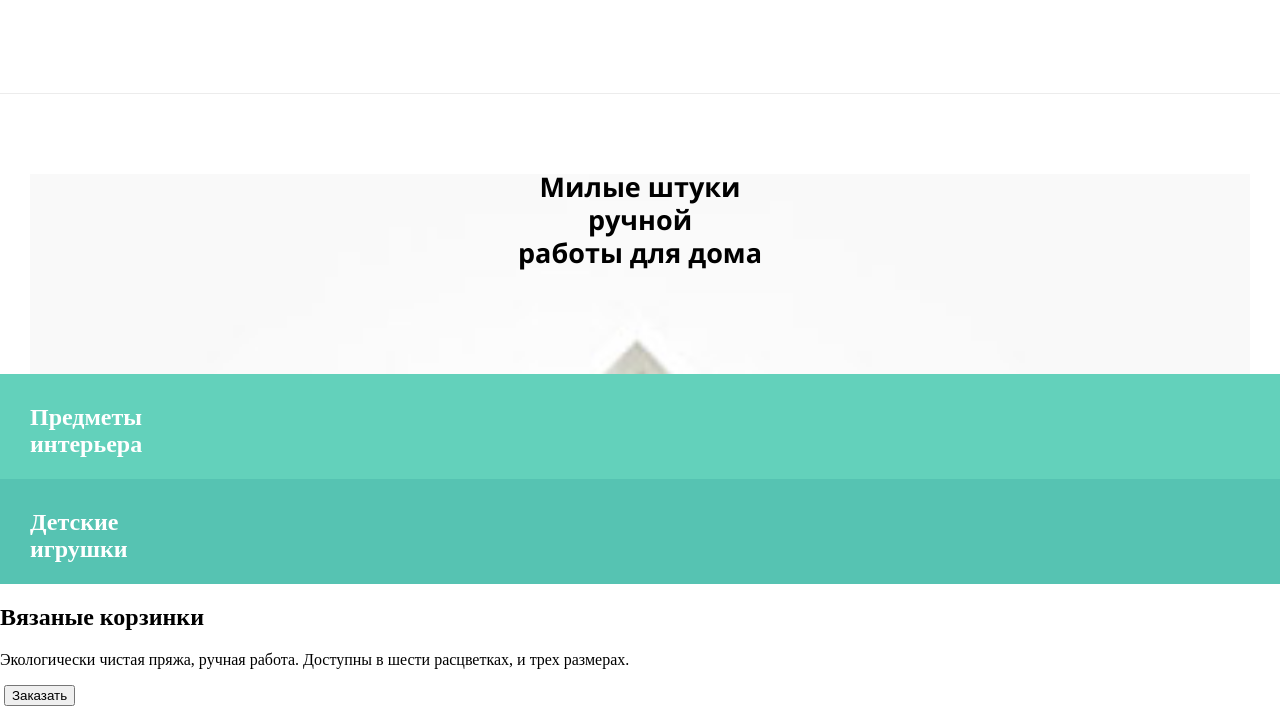
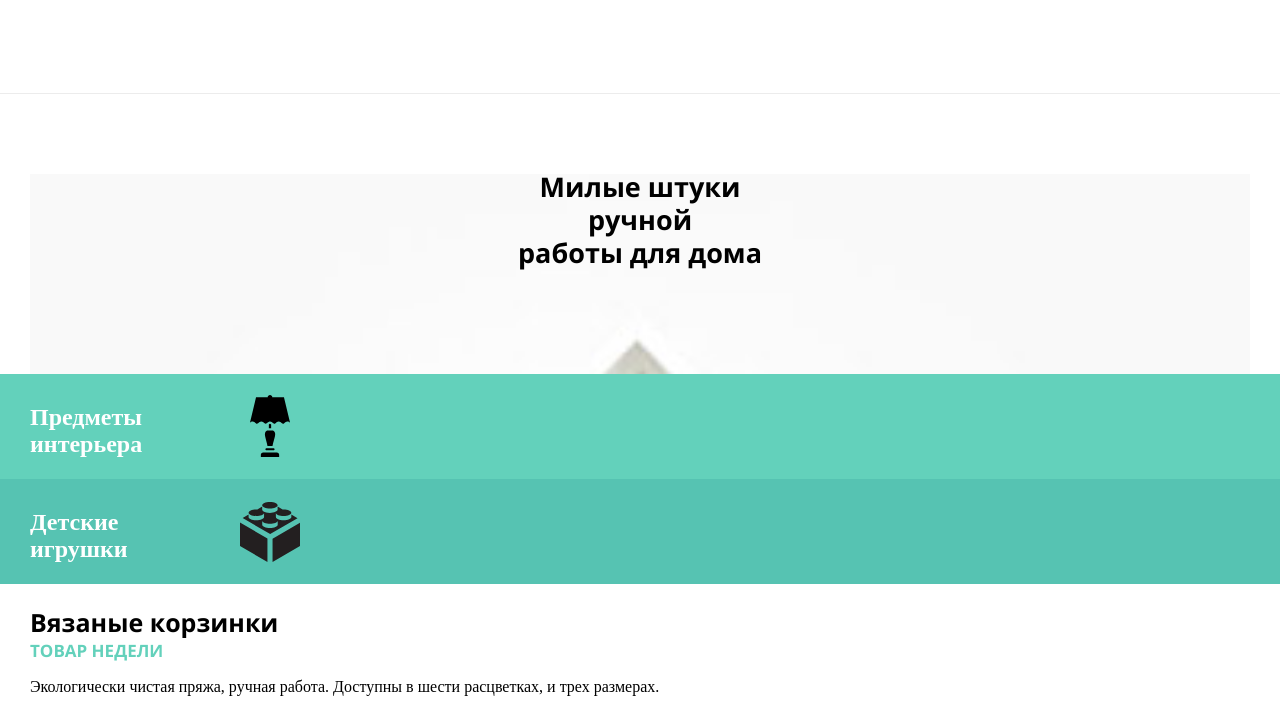
Before and after one commit to idanyviat/873075-mishka-18, a website: page source/index.html in a window 1280 px wide. Shown: the top 709 px of the page. Drawn offline with nearby package versions, Linux system fonts and the light colour scheme; files that its build step writes are made by us from their sources.

Commit message:
Добавлены исправления в верстку, добавлены комментарии для страниц в качестве TODOO, добавлены частично стили для элиментов #2

```diff
--- a/source/index.html
+++ b/source/index.html
@@ -2,6 +2,7 @@
 <html lang="ru">
   <head>
     <meta charset="utf-8">
+    <meta name="viewport" content="width=device-width, initial-scale=1.0">
     <title>HTML Academy: Мишка</title>
     <link href="css/style.css" rel="stylesheet">
   </head>
@@ -27,14 +28,16 @@
           </div>
           <div class="promo-card">
               <span class="promo-card__block promo-card__block-first">
-                <h2 class="promo-card__block promo-card__block-h2">Предметы  интерьера</h2>
-                <img class="promo-card__block promo-card__block-img" href="./img/icon-interior.svg">
+                <h2 class="promo-card__block promo-card__block-h2">
+                  Предметы  интерьера
+                </h2>
               </span>
           </div>
           <div class="promo-card">
             <span class="promo-card__block promo-card__block-second">
-              <h2 class="promo-card__block promo-card__block-h2">Детские игрушки</h2>
-              <img class="promo-card__block promo-card__block-img" href="./img/icon-interior.svg">
+              <h2 class="promo-card__block promo-card__block-h2">
+                Детские игрушки
+              </h2>
             </span>
           </div>
         </div>
@@ -45,7 +48,7 @@
             </h2>
           </span>
           <span class="merchandaise-head">
-            <h3 class="merchandaise-head merchandaise-head__goods-day"></h3>
+            <h3 class="merchandaise-head merchandaise-head__goods-day">Товар недели</h3>
           </span>
           <div class="merchandaise-text">
             <p class="merchandaise-text merchandaise-text__info">
@@ -54,6 +57,7 @@
             </p>
           </div>
           <div class="merchandaise-form">
+            <!--FIXME: Технический долг, добавить таблицу-->
             <form></form>
             <source class="merchandaise-form merchandaise-form__img">
               <img>
@@ -64,6 +68,7 @@
         </div>
         <div class="about-us">
           <span class="about-us about-us__title">
+            <!--FIXME: Технический долг, h3//-->
             <h3></h3>
           </span>
           <div class="about-us about-us__cards">
@@ -81,9 +86,11 @@
               <h3>Отзывы</h3>
             </span>
             <div class="reviews reviews__text">
+              <!--FIXME: Техническиий долг, p//-->
               <p></p>
             </div>
             <span class="reviews reviews_name">
+              <!--FIXME: Техническиий долг, h2, p//-->
               <h2></h2>
               <p></p>
             </span>
@@ -96,9 +103,12 @@
         </div>
         <div class="contacts">
           <span class="contacts contacts__title">
+            <!--FIXME: Техническиий долг, h3//-->
             <h3></h3>
           </span>
+          <!--FIXME: Техническиий долг, table//-->
           <table></table>
+          <!--FIXME: Техническиий долг, iframe//-->
           <iframe></iframe>
           <button class="contacts-btn btn">Напишите нам</button>
         </div>
@@ -108,6 +118,7 @@
         <div class="footer">
           <div class="footer-block">
             <span class="footer-block footer-block__logo-svg">
+              <!--FIXME: Техническиий долг, svg//-->
               <svg>
                 <use></use>
               </svg>
@@ -122,7 +133,8 @@
           </div>
           <div class="footer-block">
             <span class="footer-block footer-block__html">
-              <a>
+              <a> <!--FIXME: Техническиий долг, link-->
+                <!--FIXME: Техническиий долг, svg-->
                 <svg>
                   <use></use>
                 </svg>
--- a/source/sass/merchandaise-head/merchandaise-head.scss
+++ b/source/sass/merchandaise-head/merchandaise-head.scss
@@ -0,0 +1,15 @@
+.merchandaise-head {
+  &__goods-name,
+  &__goods-day {
+    margin-bottom: 0;
+    font-size: 25px;
+    font-family: "OpenSansBold", "Arial", sans-serif;
+  }
+
+  &__goods-day {
+    margin-top: 0;
+    color: #63d1bb;
+    font-size: 17px;
+    text-transform: uppercase;
+  }
+}
--- a/source/sass/merchandaise/merchandaise.scss
+++ b/source/sass/merchandaise/merchandaise.scss
@@ -0,0 +1,6 @@
+.merchandaise {
+  display: flex;
+  flex-direction: column;
+  padding-left: 30px;
+  padding-right: 30px;
+}
--- a/source/sass/promo-card/promo-card.scss
+++ b/source/sass/promo-card/promo-card.scss
@@ -22,11 +22,19 @@
   &__block-first {
     height: 105px;
     background-color: #63d1bb;
+    background-image: url("../img/icon-interior.svg");
+    background-position-x: 250px;
+    background-position-y: center;
+    background-repeat: no-repeat;
   }
 
   &__block-second {
     height: 105px;
     background-color: #56c3b2;
+    background-image: url("../img/icon-toy.svg");
+    background-position-x: 240px;
+    background-position-y: center;
+    background-repeat: no-repeat;
   }
 
 }
```
Also changed, not shown: source/form.html (added, +11 -0 lines), source/catolog.html (added).
